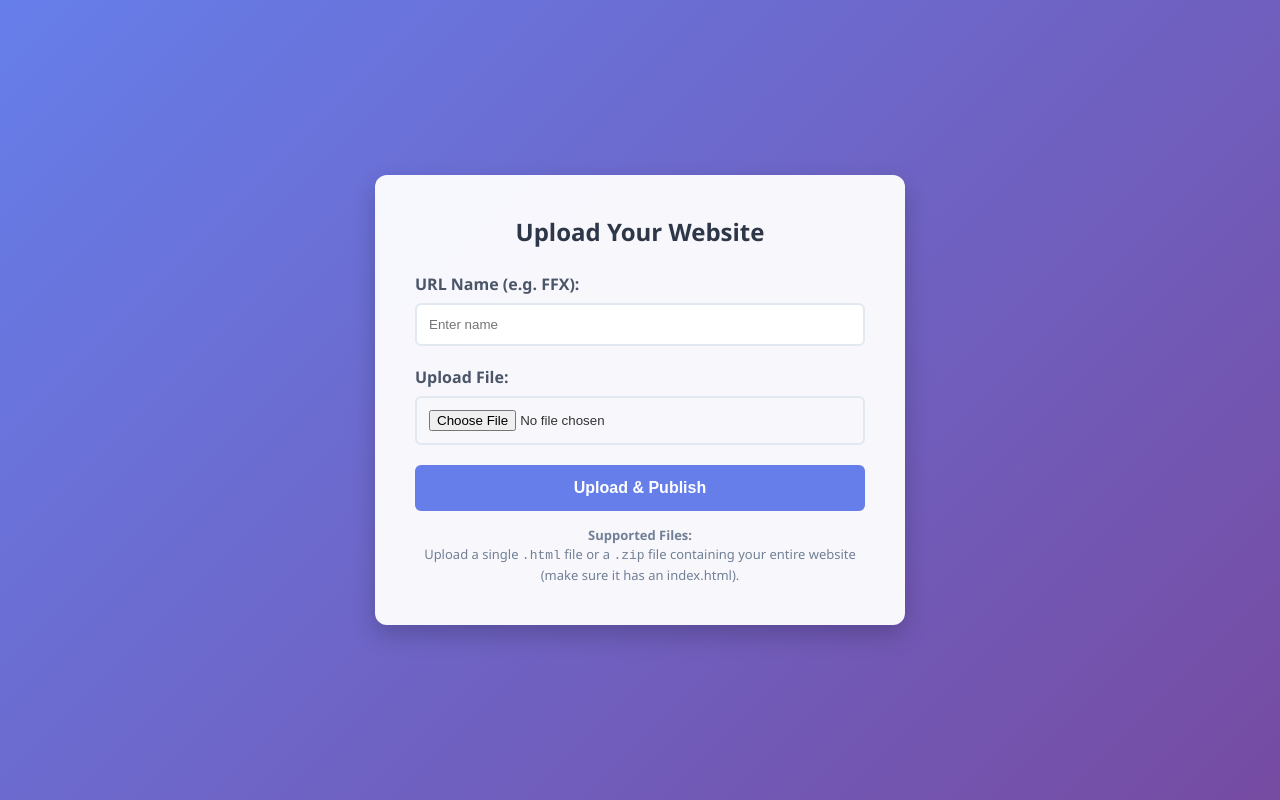
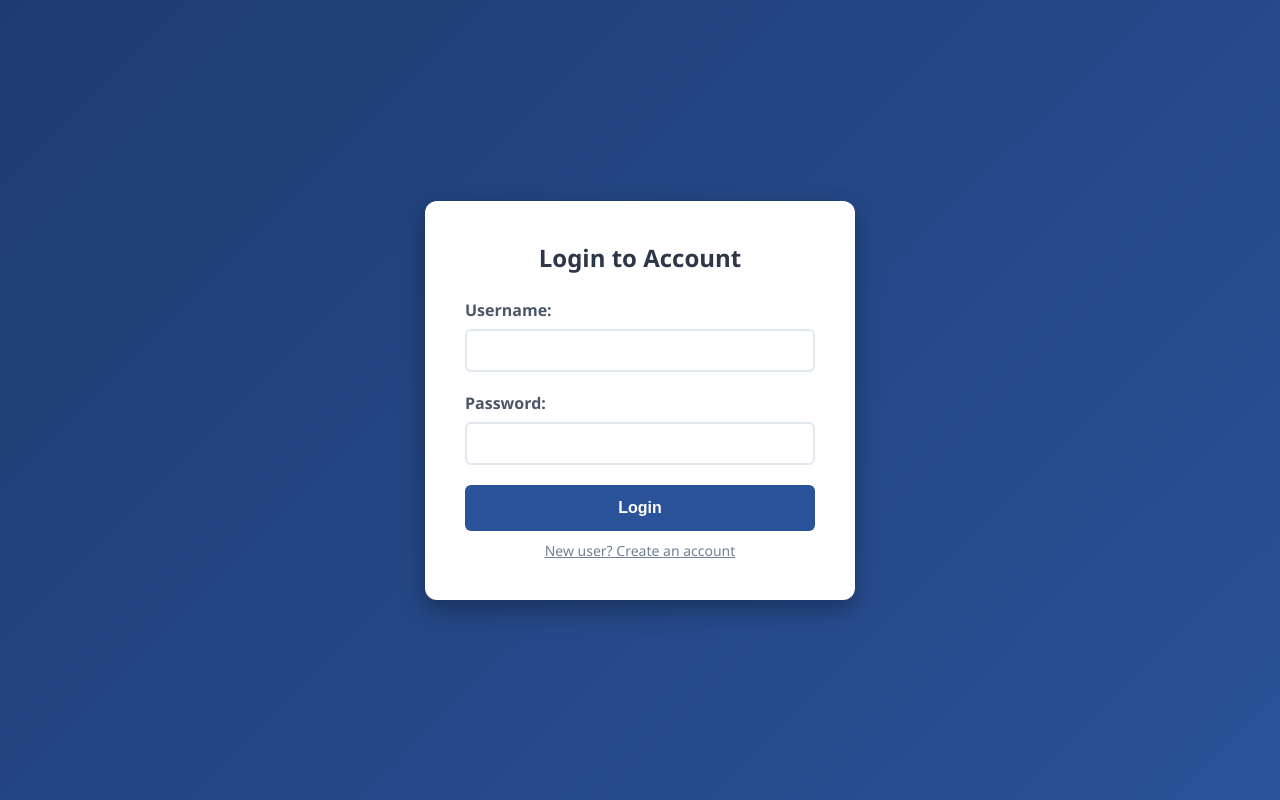
Before and after one commit to devyasinff-web/aura24, a website: page public/index.html in a window 1280 px wide. Drawn offline with Linux system fonts and the light colour scheme.

Commit message:
Update index.html

```diff
--- a/public/index.html
+++ b/public/index.html
@@ -3,11 +3,11 @@
 <head>
     <meta charset="UTF-8">
     <meta name="viewport" content="width=device-width, initial-scale=1.0">
-    <title>Upload to Render Server</title>
+    <title>Hosting Server - Login</title>
     <style>
         body {
             font-family: 'Segoe UI', Tahoma, Geneva, Verdana, sans-serif;
-            background: linear-gradient(135deg, #667eea 0%, #764ba2 100%);
+            background: linear-gradient(135deg, #1e3c72 0%, #2a5298 100%);
             display: flex;
             justify-content: center;
             align-items: center;
@@ -16,12 +16,12 @@
             color: #333;
         }
         .container {
-            background-color: rgba(255, 255, 255, 0.95);
+            background-color: white;
             padding: 40px;
             border-radius: 12px;
-            box-shadow: 0 10px 25px rgba(0,0,0,0.2);
+            box-shadow: 0 10px 25px rgba(0,0,0,0.3);
             width: 100%;
-            max-width: 450px;
+            max-width: 350px;
         }
         h2 {
             text-align: center;
@@ -38,7 +38,7 @@
             font-weight: 600;
             color: #4a5568;
         }
-        input[type="text"], input[type="file"] {
+        input[type="text"], input[type="password"] {
             width: 100%;
             padding: 12px;
             border: 2px solid #e2e8f0;
@@ -46,14 +46,14 @@
             box-sizing: border-box;
             transition: border-color 0.3s;
         }
-        input[type="text"]:focus, input[type="file"]:focus {
-            border-color: #667eea;
+        input:focus {
+            border-color: #2a5298;
             outline: none;
         }
         button {
             width: 100%;
             padding: 14px;
-            background-color: #667eea;
+            background-color: #2a5298;
             color: white;
             border: none;
             border-radius: 6px;
@@ -61,37 +61,71 @@
             font-size: 16px;
             font-weight: bold;
             transition: background-color 0.3s;
+            margin-bottom: 10px;
         }
         button:hover {
-            background-color: #5a67d8;
+            background-color: #1e3c72;
         }
-        .info {
-            font-size: 13px;
+        .btn-register {
+            background-color: #48bb78;
+        }
+        .btn-register:hover {
+            background-color: #38a169;
+        }
+        .toggle-text {
+            text-align: center;
+            font-size: 14px;
             color: #718096;
-            margin-top: 15px;
-            text-align: center;
-            line-height: 1.5;
+            cursor: pointer;
+            text-decoration: underline;
         }
     </style>
 </head>
 <body>
-    <div class="container">
-        <h2>Upload Your Website</h2>
-        <form action="/upload" method="POST" enctype="multipart/form-data">
+    <div class="container" id="login-box">
+        <h2>Login to Account</h2>
+        <form action="/login" method="POST">
             <div class="form-group">
-                <label for="siteName">URL Name (e.g. FFX):</label>
-                <input type="text" id="siteName" name="siteName" required placeholder="Enter name">
+                <label>Username:</label>
+                <input type="text" name="username" required>
             </div>
             <div class="form-group">
-                <label for="siteFile">Upload File:</label>
-                <input type="file" id="siteFile" name="siteFile" required accept=".html,.htm,.zip">
+                <label>Password:</label>
+                <input type="password" name="password" required>
             </div>
-            <button type="submit">Upload & Publish</button>
-            <div class="info">
-                <strong>Supported Files:</strong><br>
-                Upload a single <code>.html</code> file or a <code>.zip</code> file containing your entire website (make sure it has an index.html).
+            <button type="submit">Login</button>
+        </form>
+        <div class="toggle-text" onclick="toggleMode()">New user? Create an account</div>
+    </div>
+
+    <div class="container" id="register-box" style="display: none;">
+        <h2>Create Account</h2>
+        <form action="/register" method="POST">
+            <div class="form-group">
+                <label>Choose Username:</label>
+                <input type="text" name="username" required>
             </div>
+            <div class="form-group">
+                <label>Choose Password:</label>
+                <input type="password" name="password" required>
+            </div>
+            <button type="submit" class="btn-register">Register Account</button>
         </form>
+        <div class="toggle-text" onclick="toggleMode()">Already have an account? Login</div>
     </div>
+
+    <script>
+        function toggleMode() {
+            const loginBox = document.getElementById('login-box');
+            const regBox = document.getElementById('register-box');
+            if (loginBox.style.display === 'none') {
+                loginBox.style.display = 'block';
+                regBox.style.display = 'none';
+            } else {
+                loginBox.style.display = 'none';
+                regBox.style.display = 'block';
+            }
+        }
+    </script>
 </body>
 </html>
```
